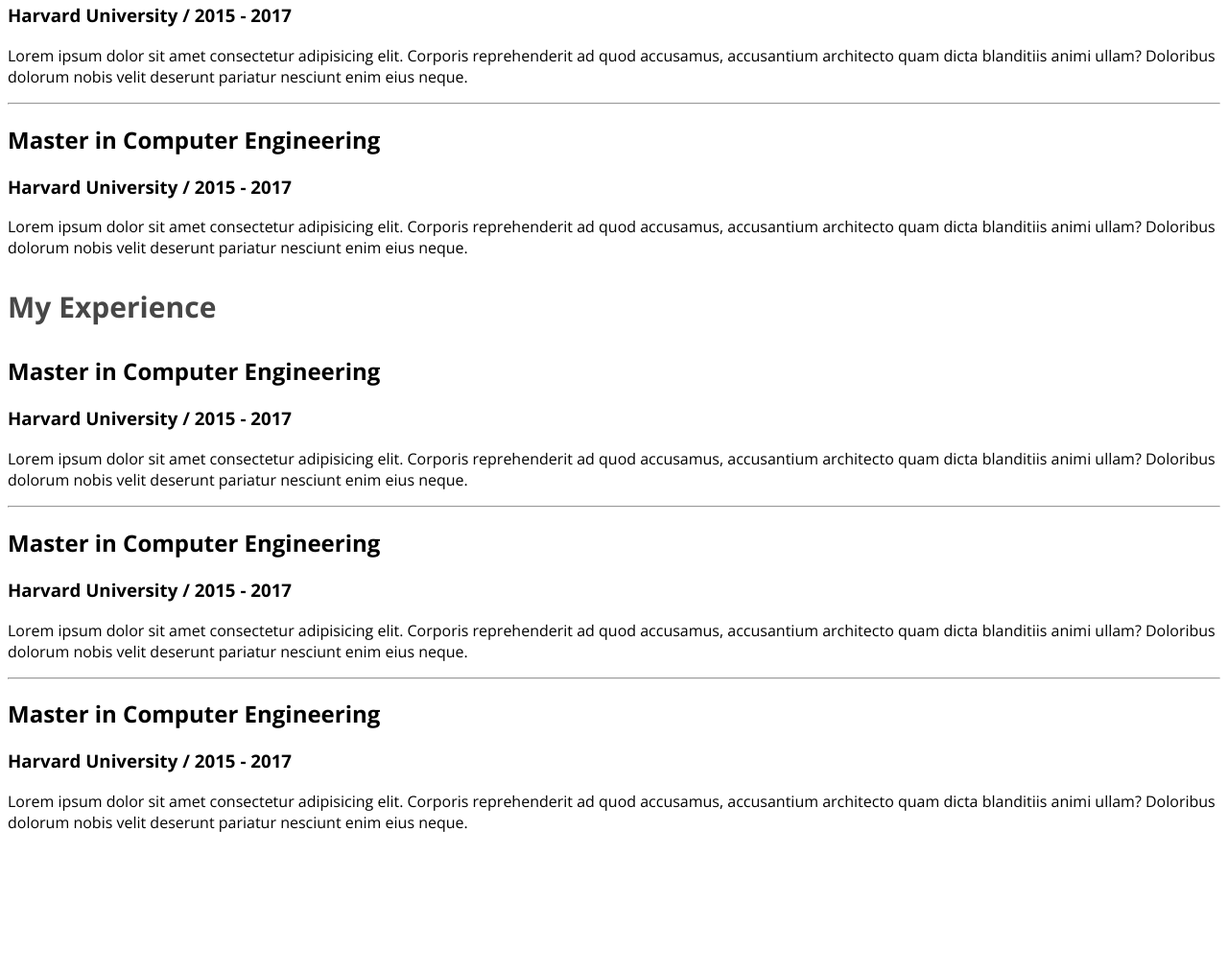
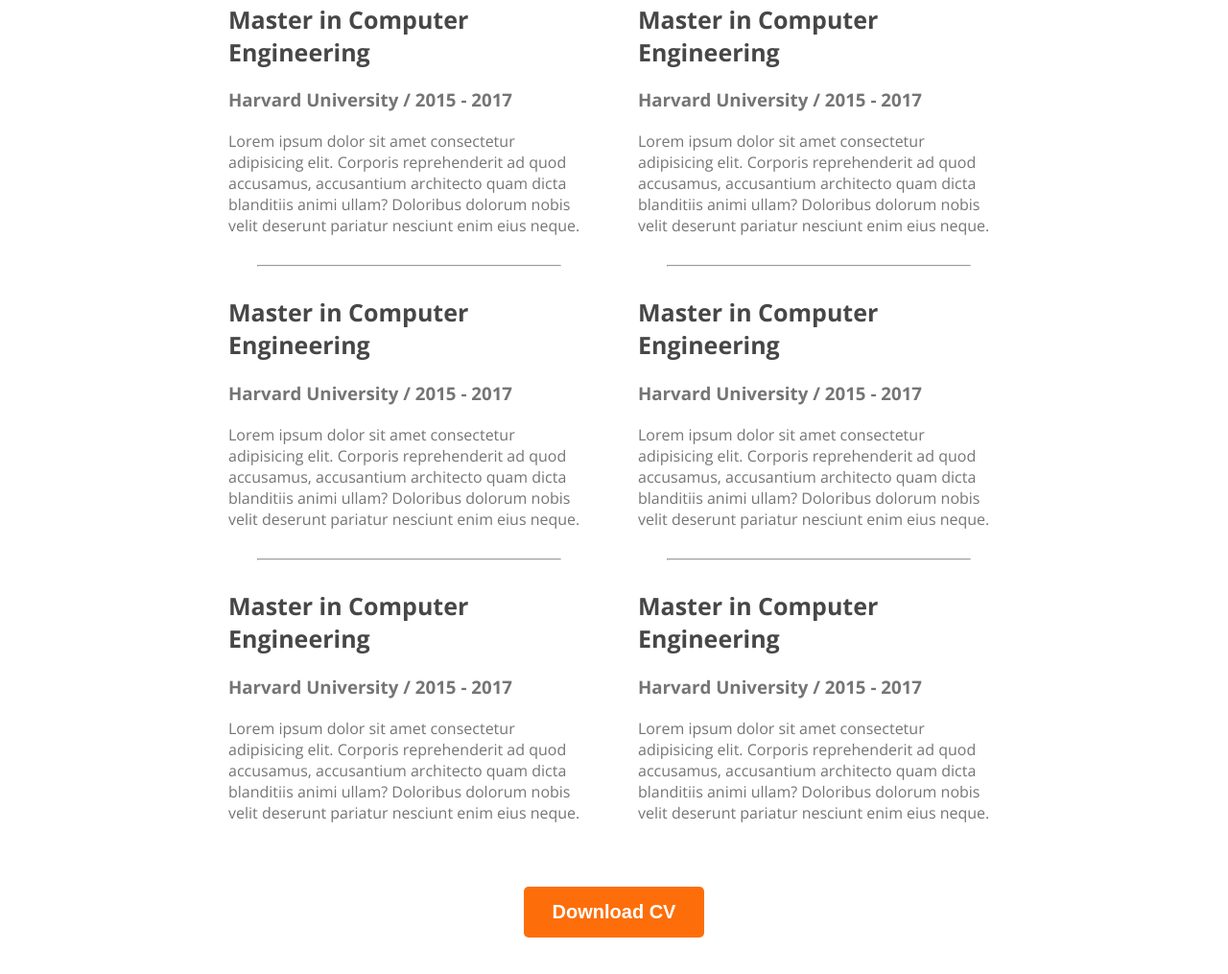
Before and after one commit to Be3tle/my-web-dev-portfolio, a plain HTML site: page index.html in a window 1280 px wide. Shown: the part 2674-3689 px from the top of the page at 96% size. Before the commit the page ends 3558 px from the top, so only its background shows below. Drawn offline with nearby package versions, Linux system fonts and the light colour scheme.

Commit message:
resume finished

```diff
--- a/index.html
+++ b/index.html
@@ -181,6 +181,9 @@
 
                 </div>
             </div>
+            <div class="download-cv">
+                <button class="btn-primary">Download CV</button>
+            </div>
         </section>
     </main>
 
--- a/styles/portfolio.css
+++ b/styles/portfolio.css
@@ -132,6 +132,7 @@ main section {
 .skill-container {
   display: flex;
   gap: 24px;
+  padding: 0 230px;
 }
 .skill {
   padding: 30px;
@@ -149,3 +150,31 @@ main section {
   font-size: 30px;
   font-weight: 700;
 }
+
+.resume-container {
+  display: flex;
+  gap: 50px;
+  padding: 0 230px;
+}
+.resume-item-institute {
+  margin-bottom: 20px;
+  margin-top: 0;
+}
+
+.resume-item-institute,
+.resume-item-description {
+  color: #757575;
+}
+.resume-item-title {
+  color: #474747;
+  font-size: 25px;
+  font-weight: 700;
+}
+.resume-column hr {
+  margin: 30px;
+}
+
+.download-cv {
+  text-align: center;
+  margin: 50px;
+}
```
